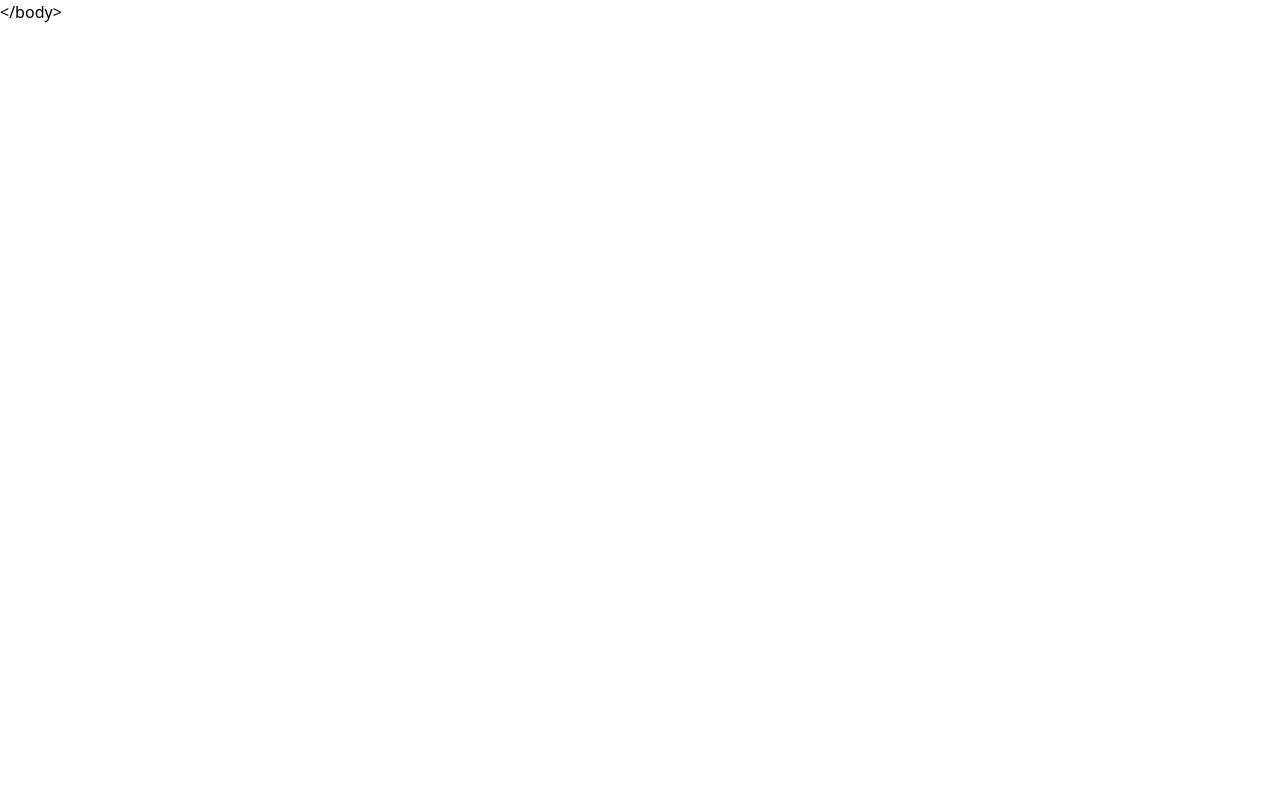
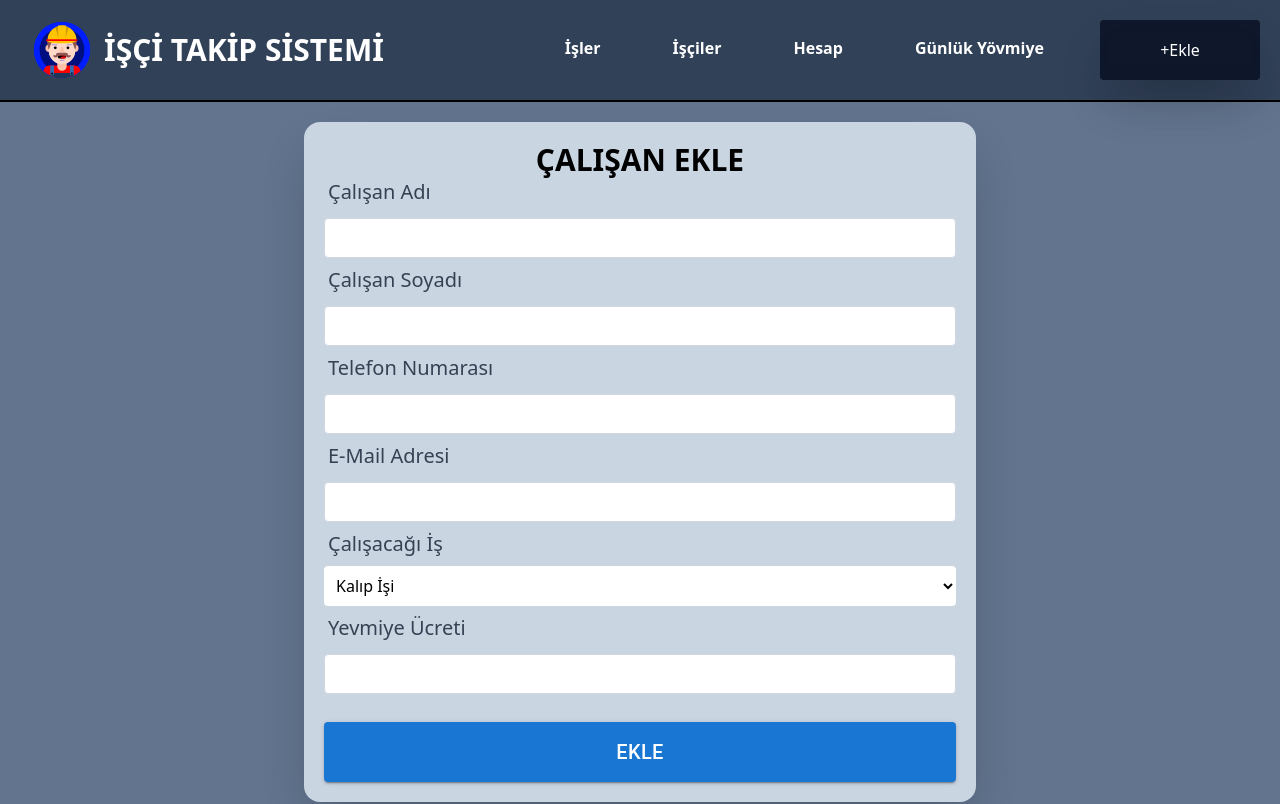
Before and after one commit to zafergnes/isci_takip_sistemi, a React (Vite) app in the folder frontend/: page /add-worker in a window 1280 px wide. Before the commit this address had no page. Shown: the top 804 px of the page. Built offline with nearby package versions, Linux system fonts and the light colour scheme.

Commit message:
fronted_tasarım_2

```diff
--- a/frontend/src/App.jsx
+++ b/frontend/src/App.jsx
@@ -8,6 +8,8 @@ import Wallet from './pages/Wallet'
 import WorkerInput from './pages/WorkerInput'
 import Work from './pages/Work'
 import CreateWork from './pages/CreateWork'
+import Add from './pages/Add'
+import AddWorker from './pages/AddWorker'
 function App() {
 
   return (
@@ -16,7 +18,8 @@ function App() {
         <Routes>
           <Route path='/' element={<Layout/>}>
           <Route path='/' element={<Home/>}></Route>
-
+          <Route path='/add' element={<Add/>}></Route>
+          <Route path='/add-worker' element={<AddWorker/>}/>
           <Route path='/workers' element={<Workers/>}/>
           <Route path='/workers/:id' element={<Workers/>}/>
           <Route path='/work/:id' element={<Work/>}/>
--- /dev/null
+++ b/frontend/src/pages/Add.jsx
@@ -0,0 +1,18 @@
+import React from 'react'
+import Button from '@mui/material/Button';
+import { Link } from 'react-router-dom';
+
+const Add = () => {
+  return (
+    <div className='flex justify-center items-center gap-5'>
+        <Link to={"/create-work"}>
+            <Button variant='contained'>İŞ EKLE</Button>
+        </Link>
+        <Link to={"/add-worker"} >
+            <Button variant='contained'>ÇALIŞAN EKLE</Button>
+        </Link>
+    </div>
+  )
+}
+
+export default Add
--- a/frontend/src/pages/AddWorker.jsx
+++ b/frontend/src/pages/AddWorker.jsx
@@ -1,9 +1,73 @@
 import React from 'react'
+import Button from "@mui/material/Button";
 
 const AddWorker = () => {
+  const works = [
+    { id: 1, work_name: "Kalıp İşi" },
+    { id: 2, work_name: "Sıva İşi" },
+    { id: 3, work_name: "Alçı İşi" },
+    { id: 4, work_name: "Demir İşi" },
+  ];
   return (
-    <div>AddWorker</div>
-  )
-}
+    <div className="flex w-full items-center justify-center">
+      <div className="bg-slate-300 w-[60%] p-5 rounded-2xl shadow-2xl">
+        <h1 className="text-3xl font-bold text-center">ÇALIŞAN EKLE</h1>
+        <div className="flex flex-col">
+          <label htmlFor="" className="ml-1 text-xl text-gray-700">
+            Çalışan Adı
+          </label>
+          <input
+            type="text"
+            className="bg-white w-full mt-3 h-10 border border-gray-300 rounded my-2 p-2"
+          />
+          <label htmlFor="" className="ml-1 text-xl text-gray-700">
+            Çalışan Soyadı
+          </label>
+          <input
+            type="text"
+            className="bg-white w-full mt-3 h-10 border border-gray-300 rounded my-2 p-2"
+          />
+          <label htmlFor="" className="ml-1 text-xl text-gray-700">
+            Telefon Numarası
+          </label>
+          <input
+            type="phone"
+            className="bg-white w-full mt-3 border border-gray-300 h-10 rounded my-2 p-2"
+          />
+          <label htmlFor="" className="ml-1 text-xl text-gray-700">
+            E-Mail Adresi
+          </label>
+          <input
+            type="mail"
+            className="bg-white w-full mt-3 border border-gray-300 h-10 rounded my-2 p-2"
+          />
+          <label htmlFor="" className="ml-1 text-xl text-gray-700">
+            Çalışacağı İş
+          </label>
+          <select className="bg-white rounded h-10 my-2 p-2">
+            <option value="" default disabled>
+              İş Seç
+            </option>
+            {works.map((x) => {
+              return <option>{x.work_name}</option>;
+            })}
+          </select>
+          <label htmlFor="" className="ml-1 text-xl text-gray-700">
+            Yevmiye Ücreti
+          </label>
+          <input
+            type="number"
+            className="bg-white w-full mt-3 border border-gray-300 rounded h-10 my-2 p-2"
+          />
+          <div className=" flex mt-5 justify-end ">
+            <Button variant="contained" className="w-full h-15">
+              <p className="text-xl">EKLE</p>
+            </Button>
+          </div>
+        </div>
+      </div>
+    </div>
+  );
+};
 
 export default AddWorker
--- a/frontend/src/pages/CreateWork.jsx
+++ b/frontend/src/pages/CreateWork.jsx
@@ -13,32 +13,56 @@ const CreateWork = () => {
     {text:'Bitti',path:'/' }
   ]
   return (
-    <div className='flex w-full items-center justify-center'>
-      <div className='bg-slate-300 w-[60%] p-5 rounded-2xl shadow-2xl'>
-        <h1 className='text-3xl font-bold text-center'>İŞ EKLE</h1>
-        <div className='flex flex-col'>
+    <div className="flex w-full items-center justify-center">
+      <div className="bg-slate-300 w-[60%] p-5 rounded-2xl shadow-2xl">
+        <h1 className="text-3xl font-bold text-center">İŞ EKLE</h1>
+        <div className="flex flex-col">
           <small>{JSON.stringify(newWork)}</small>
-            <label htmlFor="" className='ml-1 text-gray-500'>İş Adı</label>
-            <input type="text" className='bg-white h-10 border border-gray-300 rounded my-2 p-2' value={newWork.work_name} onChange={(e) => setNewWork({...newWork,work_name:e.target.value})} />
-            <label htmlFor="" className='ml-1 text-gray-500'>İş Açıklama</label>
-            <textarea type="text" className='bg-white  border h-[100px]  border-gray-300 rounded my-2 p-2' value={newWork.work_desc} onChange={(e) => setNewWork({...newWork,work_desc:e.target.value})} />
-            <label htmlFor="" className='ml-1 text-gray-500'>İş durumu</label>
-            <select className='bg-white rounded h-10 my-2 p-2' value={newWork.work_status} onChange={(e)=>setNewWork({...newWork,status:e.target.value})}>
-              <option value="" default disabled>Select Status</option>
-              {
-                status.map((x)=>{
-                 return <option value={x.text}>{x.text}</option>
-                })
-              }
-            </select>
-            <div className='mt-5 justify-end '>
-              <Button variant='contained' >EKLE</Button>
-            </div>
+          <label htmlFor="" className="ml-1 text-gray-500">
+            İş Adı
+          </label>
+          <input
+            type="text"
+            className="bg-white h-10 border border-gray-300 rounded my-2 p-2"
+            value={newWork.work_name}
+            onChange={(e) =>
+              setNewWork({ ...newWork, work_name: e.target.value })
+            }
+          />
+          <label htmlFor="" className="ml-1 text-gray-500">
+            İş Açıklama
+          </label>
 
+          <textarea
+            type="text"
+            className="bg-white  border h-[100px]  border-gray-300 rounded my-2 p-2"
+            value={newWork.work_desc}
+            onChange={(e) =>
+              setNewWork({ ...newWork, work_desc: e.target.value })
+            }
+          />
+          <label htmlFor="" className="ml-1 text-gray-500">
+            İş durumu
+          </label>
+          <select
+            className="bg-white rounded h-10 my-2 p-2"
+            value={newWork.work_status}
+            onChange={(e) => setNewWork({ ...newWork, status: e.target.value })}
+          >
+            <option value="" default disabled>
+             İş Durumu Seç
+            </option>
+            {status.map((x) => {
+              return <option value={x.text}>{x.text}</option>;
+            })}
+          </select>
+          <div className="mt-5 justify-end ">
+            <Button variant="contained">EKLE</Button>
+          </div>
         </div>
       </div>
     </div>
-  )
+  );
 }
 
 export default CreateWork
--- a/frontend/src/pages/Layout.jsx
+++ b/frontend/src/pages/Layout.jsx
@@ -31,7 +31,7 @@ const Layout = () => {
                       })
                     }
                   </ul>
-                  <Link to='/create-work' className='bg-slate-900 text-white px-2 py-1 w-40 rounded items-center justify-center flex shadow-2xl'>
+                  <Link to='/add' className='bg-slate-900 text-white px-2 py-1 w-40 rounded items-center justify-center flex shadow-2xl'>
                   <button className='bg-slate-900 text-white px-2 py-1 w-40 rounded items-center justify-center flex shadow-2xl '> + <span>Ekle</span></button>
                   </Link>
               </div>
--- /dev/null
+++ b/frontend/src/pages/Worker.jsx
@@ -0,0 +1,11 @@
+import React from 'react'
+
+const Worker = () => {
+  return (
+    <div>
+
+    </div>
+  )
+}
+
+export default Worker
```
